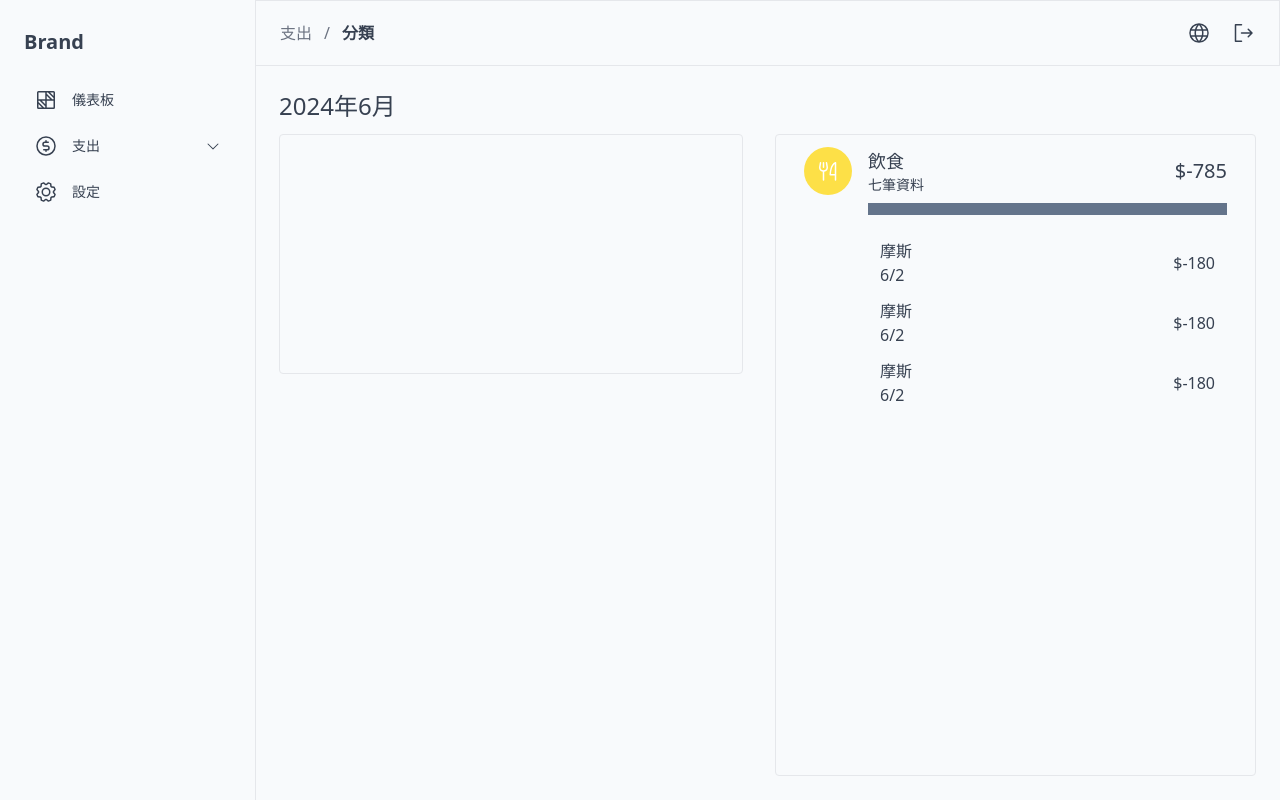
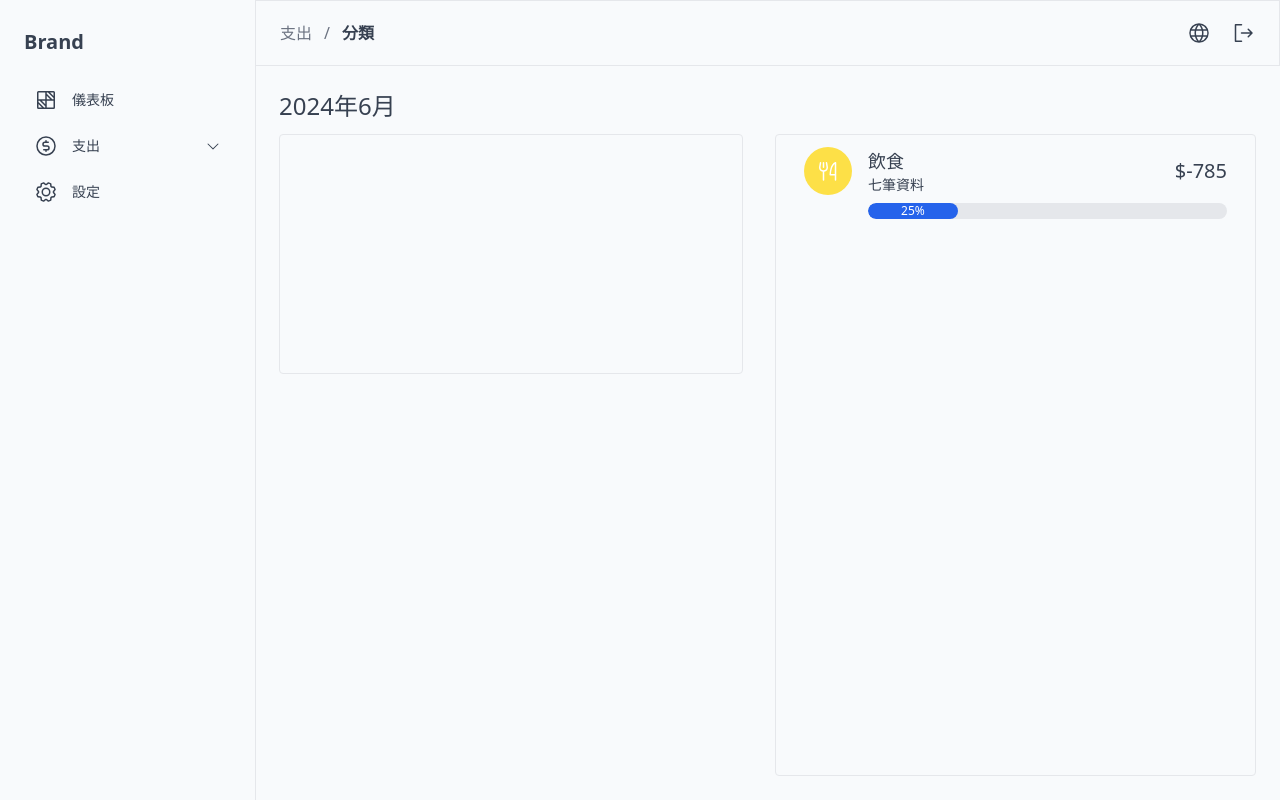
Before and after one commit to renee0410/cash_cache, a React (Vite) app: page /expense/category in a window 1280 px wide. Built offline with nearby package versions, Linux system fonts and the light colour scheme.

Commit message:
[ 新增 ] 支出頁切版

```diff
--- a/src/app/@pages/expensePage/ExpenseCategoryPage.tsx
+++ b/src/app/@pages/expensePage/ExpenseCategoryPage.tsx
@@ -1,8 +1,10 @@
-import React from 'react';
+import React, { useState } from 'react';
 
 import { SvgIcon } from '@/app/@atoms/index';
 
 const ExpenseCategoryPage = () => {
+  const [isShowCategoryList, setIsShowCategoryList] = useState(false);
+
   return (
     <div className='flex h-full flex-col space-y-3'>
       <div className='text-2xl'>2024年6月</div>
@@ -13,7 +15,7 @@ const ExpenseCategoryPage = () => {
         <div className='size-full rounded border px-4'>
           <div className='space-y-4 divide-y divide-gray-200'>
             {/* 分類 */}
-            <div className='flex items-center p-3'>
+            <div className='flex cursor-pointer items-center p-3' onClick={() => setIsShowCategoryList(!isShowCategoryList)}>
               <div className='flex w-full'>
                 <div className='flex size-12 items-center justify-center rounded-full bg-yellow-300 p-1'>
                   <SvgIcon iconName='ForkKnife' size={24} className='text-white' />
@@ -29,9 +31,14 @@ const ExpenseCategoryPage = () => {
                       <span className='ml-auto text-xl'>$-785</span>
                     </div>
                     {/* 進度條 */}
-                    <div className='h-3 w-full bg-slate-500'></div>
+                    <div className='flex h-4 w-full overflow-hidden rounded-full bg-gray-200'>
+                      <div className='flex w-1/4 flex-col justify-center overflow-hidden whitespace-nowrap rounded-full bg-blue-600 text-center text-xs text-white transition duration-500'>
+                        25%
+                      </div>
+                    </div>
                   </div>
                   {/* 明細 */}
+                  {isShowCategoryList && (
                     <ul className='list-disc space-y-3 p-3'>
                       <li className='flex items-center'>
                         <div className='flex flex-col'>
@@ -57,6 +64,7 @@ const ExpenseCategoryPage = () => {
                         <span className='ml-auto'>$-180</span>
                       </li>
                     </ul>
+                  )}
                 </div>
               </div>
             </div>
```
Lines whose indentation alone changed are shown as unchanged.
